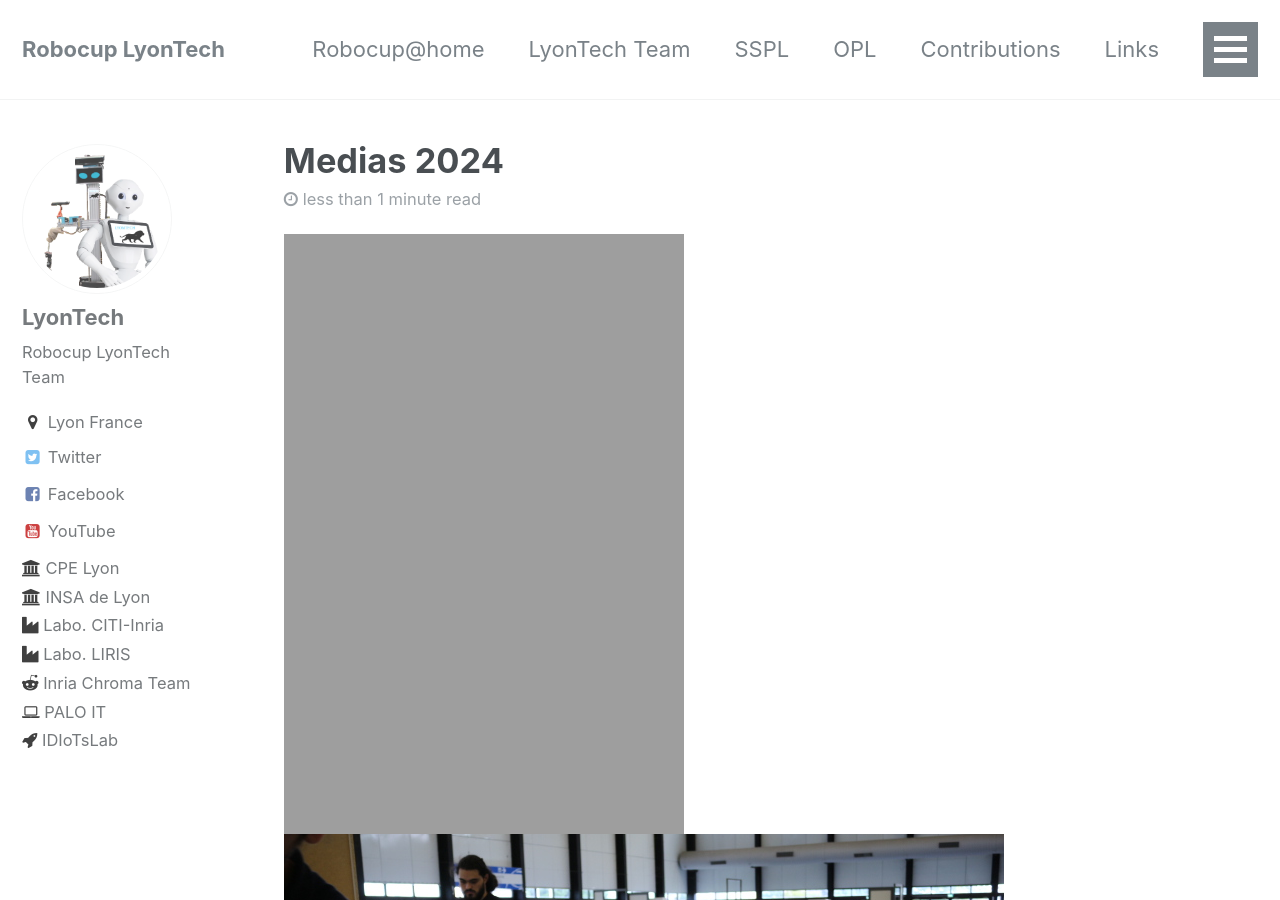
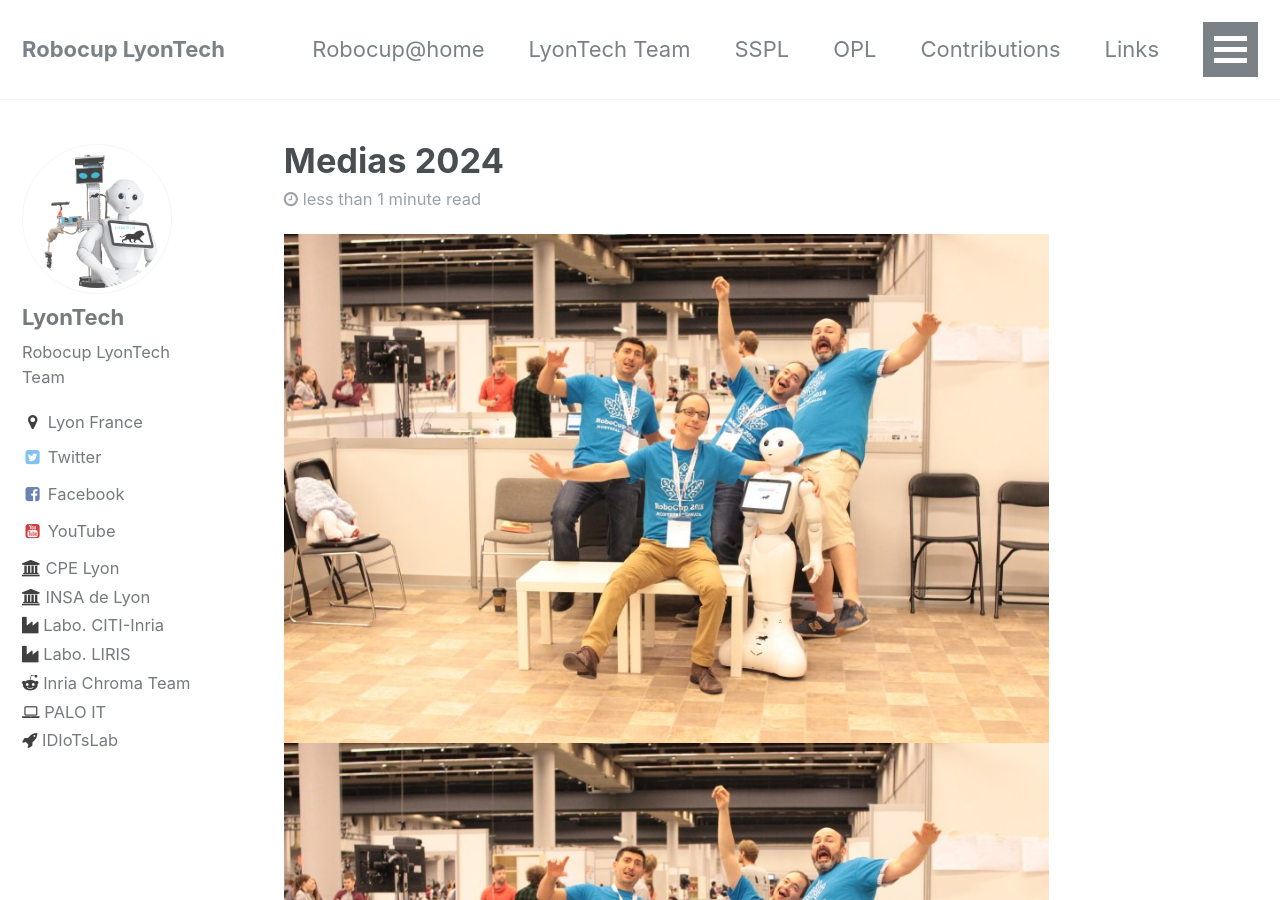
Before and after one commit to Robocup-Lyontech/Robocup-Lyontech.github.io, a Jekyll site: the page built from _posts/2023-08-01-robocup.md, in a window 1280 px wide and 900 px high. Built offline with Jekyll 4.4.1, drawn with Linux system fonts in a browser that asks for light colours.

Commit message:
Update 2023-08-01-robocup.md

```diff
--- a/_posts/2023-08-01-robocup.md
+++ b/_posts/2023-08-01-robocup.md
@@ -8,8 +8,8 @@ tags:
   - Palbator
 ---
 
-![ROBOCUP2024](/assets/images/robocup2024/IMG_4603 ![ROBOCUP2024](2).jpg)
-![ROBOCUP2024](/assets/images/robocup2024/IMG_4603 ![ROBOCUP2024](2).jpg)
+![ROBOCUP2024](/assets/images/robocup2024/IMG_4603 (2).jpg)
+![ROBOCUP2024](/assets/images/robocup2024/IMG_4603 (2).jpg)
 ![ROBOCUP2024](/assets/images/robocup2024/IMG_5233.JPG)
 ![ROBOCUP2024](/assets/images/robocup2024/IMG_5272.JPG)
 ![ROBOCUP2024](/assets/images/robocup2024/IMG_5282.JPG)
```
